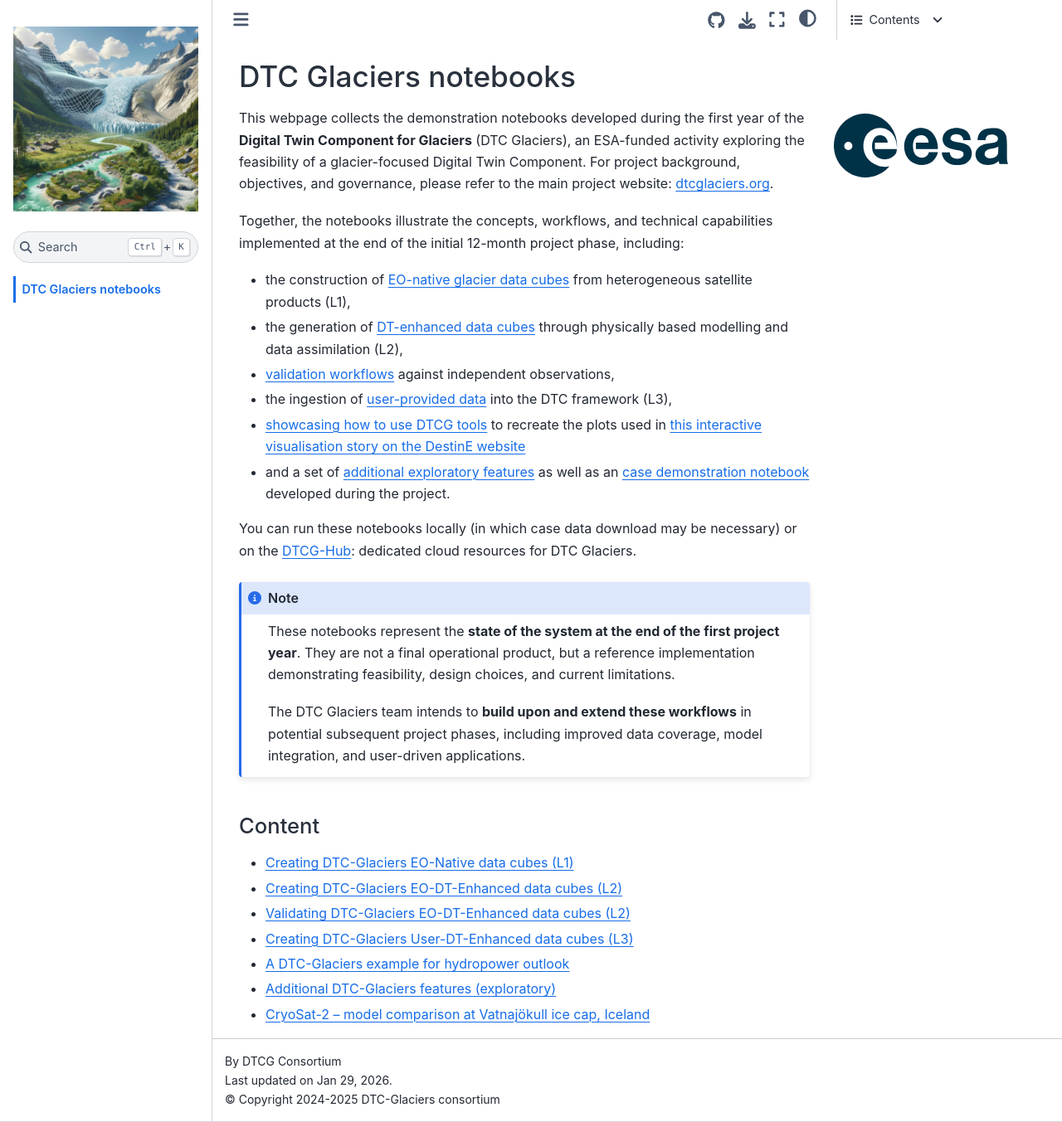
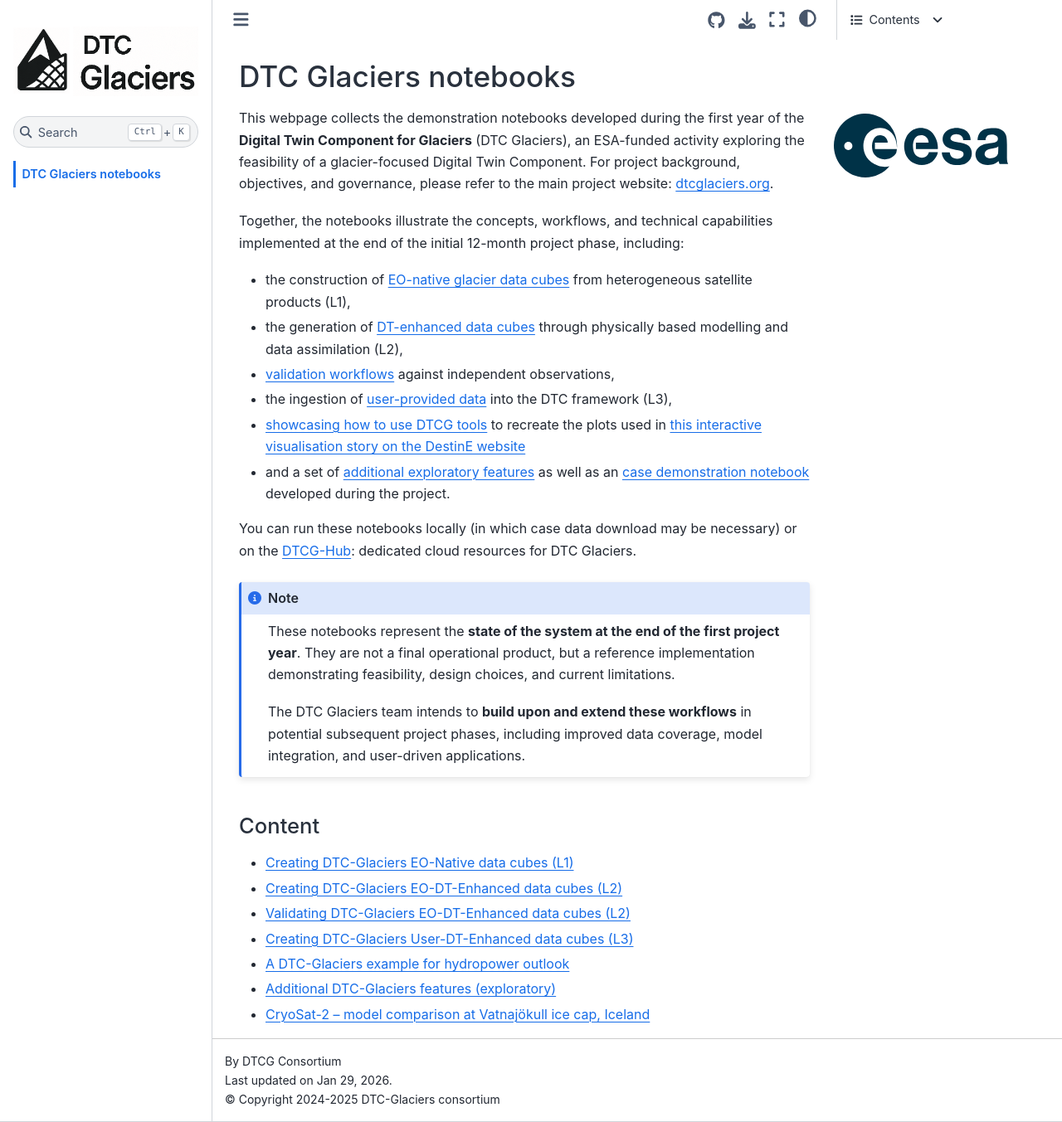
Before and after one commit to DTC-Glaciers/dtcg-notebooks, a Jupyter Book: the page built from welcome.md, in a window 1280 px wide and 1353 px high. Shown: the whole window at 83% size. Built offline with Jupyter Book 1.0.4 settings and Sphinx 7.4.7 and the Sphinx Book theme 1.1.4, drawn with Linux system fonts in a browser that asks for light colours; pages that are not in the unit, such as notebooks, are missing from menus.

Commit message:
minor updates and other logo

```diff
--- a/_config.yml
+++ b/_config.yml
@@ -8,7 +8,7 @@
 title: DTC-Glaciers notebooks  # The title of the book. Will be placed in the left navbar.
 author: DTCG Consortium  # The author of the book
 copyright: "2024-2025"  # Copyright year to be placed in the footer
-logo: img/logo.jpg  # A path to the book logo
+logo: img/dtc_logo.png  # A path to the book logo
 repository:
   url: https://github.com/DTC-Glaciers/dtcg-notebooks
   branch: main
```
Also changed, not shown: img/dtc_logo.png (added), 1 other file.
